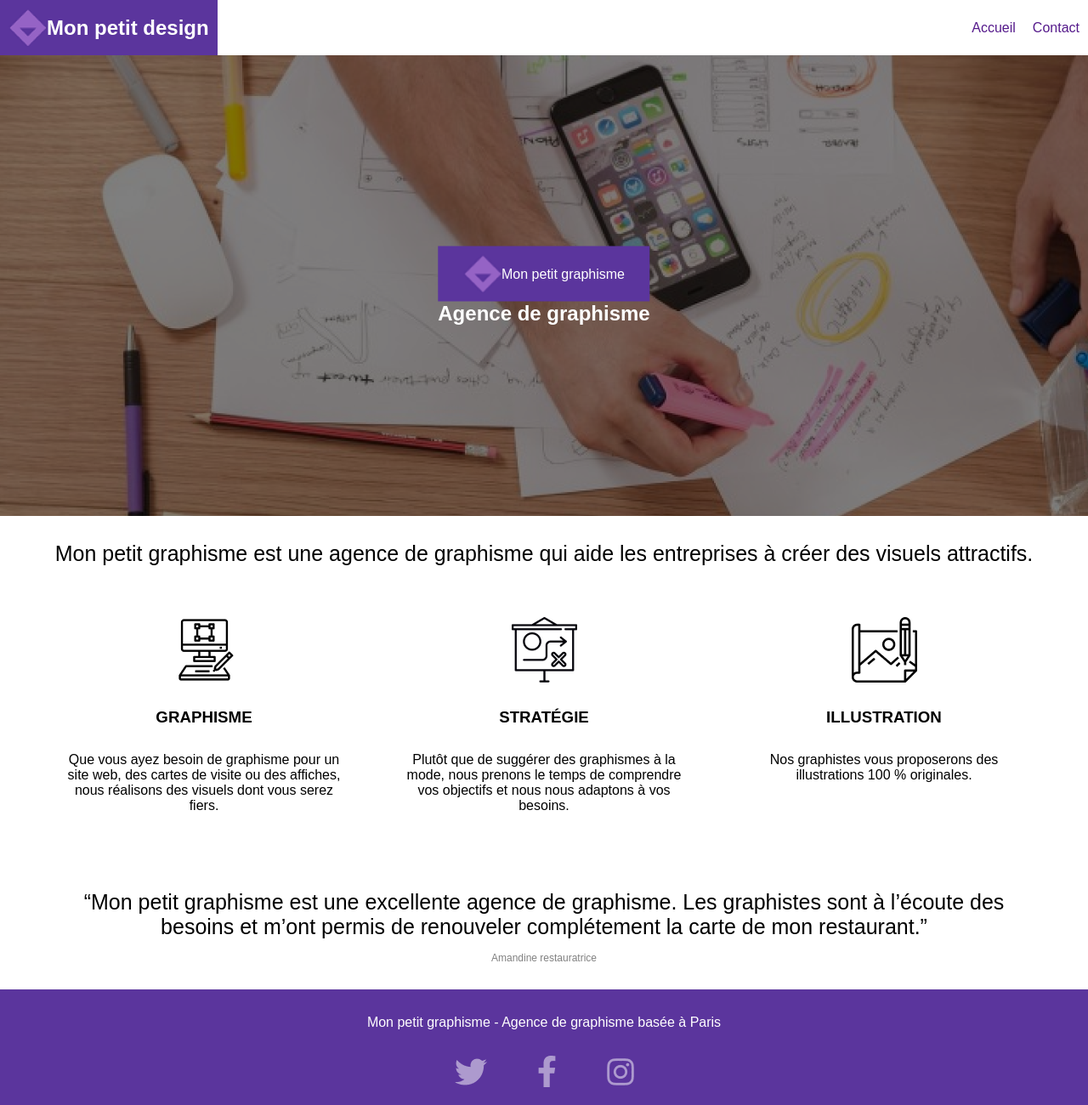
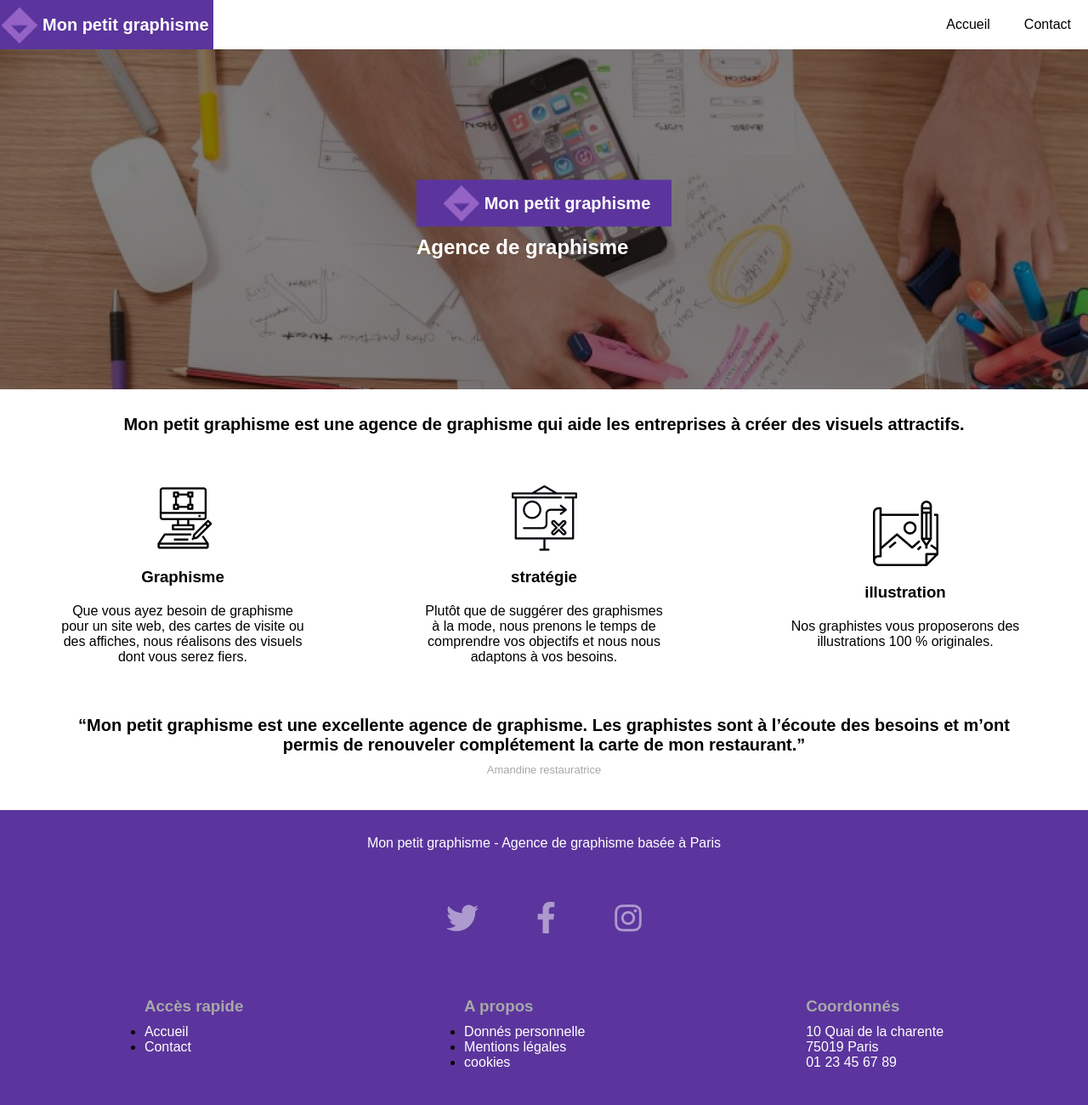
Before and after one commit to ThibautPoinloup/Exercice-responsive, a website: page index.html in a window 1280 px wide. Shown: the top 1300 px of the page at 85% size. Drawn offline with Linux system fonts and the light colour scheme.

Commit message:
changement du style.css en scss et responsive en mobile-first

```diff
--- a/index.html
+++ b/index.html
@@ -5,11 +5,11 @@
     <meta http-equiv="X-UA-Compatible" content="IE=edge">
     <meta name="viewport" content="width=device-width, initial-scale=1.0">
     <title>Exercice Responsive</title>
-    <link rel="stylesheet" href="./css/style.css">
+    <link rel="stylesheet" href="./css/main.css">
 </head>
 <body>
     <nav class="nav">
-        <a href="" class="brand"><img src="./img/Rectangle 4.png" alt="logo du site"><h1>Mon petit design</h1></a>
+        <a href="" class="nav__brand"><img src="./img/Rectangle 4.png" alt="logo du site" class="nav__logo"><h1>Mon petit graphisme</h1></a>
         <ul class="nav__items">
             <li><a href="">Accueil</a></li>
             <li><a href="">Contact</a></li>
@@ -17,50 +17,50 @@
     </nav>
     <header class="header">
         <div class="header__items">
-            <a href=""><img src="./img/Rectangle 4.png" alt=""> Mon petit graphisme</a>
+            <a href=""><img src="./img/Rectangle 4.png" alt="logo" class="header__items__logo"> Mon petit graphisme</a>
             <h2>Agence de graphisme</h2>
         </div>
     </header>
-    <main>
+    <main class="main">
         <p class="main__text">Mon petit graphisme est une agence de graphisme qui aide les entreprises à créer des visuels attractifs.</p>
-        <div class="container">
-            <article class="container__items">
-                <img src="./img/graphic-design 1.png" alt="">
+        <div class="main__container">
+            <article class="main__container__items">
+                <img src="./img/graphic-design 1.png" alt="ordinateur">
                 <h3>Graphisme</h3>
                 <p>Que vous ayez besoin de graphisme pour un site web, des cartes de visite ou des affiches, nous réalisons des visuels dont vous serez fiers.</p>
             </article>
-            <article class="container__items">
-                <img src="./img/picto-business 1.png" alt="">
+            <article class="main__container__items">
+                <img src="./img/picto-business 1.png" alt="picto bisness">
                 <h3>stratégie</h3>
                 <p>Plutôt que de suggérer des graphismes à la mode, nous prenons le temps de comprendre vos objectifs et nous nous adaptons à vos besoins.</p>
             </article>
-            <article class="container__items">
-                <img src="./img/drawing 1.png" alt="">
+            <article class="main__container__items">
+                <img src="./img/drawing 1.png" alt="drawing">
                 <h3>illustration</h3>
                 <p>Nos graphistes vous proposerons des illustrations 100 % originales.</p>
             </article>
         </div>
-        <div class="testimony">
+        <div class="main__testimony">
             <p>“Mon petit graphisme est une excellente agence de graphisme. Les graphistes sont à l’écoute des besoins et m’ont permis de renouveler complétement la carte de mon restaurant.”</p>
             <p class="testimony__name">Amandine restauratrice</p>
         </div>
     </main>
     <footer class="footer">
         <p class="footer__text">Mon petit graphisme - Agence de graphisme basée à Paris</p>
-        <div class="social__icons">
+        <div class="footer__social__icons">
             <img src="./img/twiter.png" alt="twiter-icon">
             <img src="./img/facebook.png" alt="facebook-icon">
             <img src="./img/instagram.png" alt="instagram-icon">
         </div>
-        <div class="more">
-            <article class="more_items">
+        <div class="footer__more">
+            <article class="footer__more__items">
                 <h3>Accès rapide</h3>
                 <ul>
                     <li><a href="">Accueil</a></li>
                     <li><a href="">Contact</a></li>
                 </ul>
             </article>
-            <article class="more_items">
+            <article class="footer__more__items">
                 <h3>A propos</h3>
                 <ul>
                     <li><a href="">Donnés personnelle</a></li>
@@ -68,7 +68,7 @@
                     <li><a href="">cookies</a></li>
                 </ul>
             </article>
-            <article class="more_items">
+            <article class="footer__more__items">
                 <h3>Coordonnés</h3>
                 <p>10 Quai de la charente</p>
                 <p>75019 Paris</p>
--- /dev/null
+++ b/scss/components/_footer.scss
@@ -0,0 +1,73 @@
+.footer {
+    background-color: #5b359d;
+    padding: 30px;
+    &__text {
+        text-align: center;
+        color: #fff;
+    }
+    &__social__icons {
+        display: flex;
+        justify-content: center;
+        align-items: center;
+        width: 300px;
+        margin: 30px auto;
+        img {
+            margin: 30px auto;
+        }
+    }
+    &__more {
+        display: flex;
+        flex-direction: column;
+        justify-content: space-around;
+        &__items {
+            margin: 15px;
+            h3 {
+                color: rgb(167, 168, 168);
+                margin-bottom: 10px;
+            }
+            p {
+                color: #fff;
+            }
+            ul {
+                li {
+                    a {
+                        text-decoration: none;
+                        color: #fff;
+                    }
+                }
+            }
+        }
+    }
+}
+
+@media screen and (min-width: 767px) {
+    .footer__more {
+        flex-direction: row;
+        justify-content: space-around;
+        &__items {
+            margin: 15px;
+            h3 {
+                color: rgb(167, 168, 168);
+                margin-bottom: 10px;
+            }
+            p {
+                color: #fff;
+            }
+            ul {
+                li {
+                    a {
+                        text-decoration: none;
+                        color: #fff;
+                    }
+                }
+            }
+        }
+    }
+}
+
+@media screen and (min-width: 1200px) {
+    .footer__more{
+        max-width: 1200px;
+        margin: 0 auto;
+    }
+}
--- /dev/null
+++ b/scss/components/_header.scss
@@ -0,0 +1,41 @@
+.header{
+    width: 100%;
+    height: 50vh;
+    background-image: url(/img/noz-portail-149\ 1.png);
+    background-size: cover;
+    position: relative;
+    &__items{
+        position: absolute;
+        z-index: 2;
+        left: 50%;
+        top: 50%;
+        transform: translate(-50%, -50%);
+        &__logo{
+            padding: 5px;
+        }
+        a{
+            display: flex;
+            justify-content: center;
+            align-items: center;
+            text-decoration: none;
+            color: #fff;
+            font-size: 20px;
+            font-weight: bold;
+            width: 300px;
+            background-color: #5b359d;
+        }
+        h2{
+            color: #fff;
+            margin-top: 10px;
+
+        }
+    }
+    &::after{
+        content: "";
+        position: absolute;
+        width: 100%;
+        height: 50vh;
+        background-color: rgba(0,0,0,.5);
+        z-index: 1;
+    }
+}
--- /dev/null
+++ b/scss/components/_main.scss
@@ -0,0 +1,94 @@
+.main{
+    &__text{
+        text-align: center;
+        padding: 30px;
+        width: 100%;
+        font-size: 20px;
+        font-weight: bold;
+    }
+    &__container{
+        display: flex;
+        justify-content: center;
+        align-items: center;
+        flex-direction: column;
+        &__items{
+            width: 100%;
+            padding: 30px;
+            img{
+                margin: 0 auto;
+                display: block;
+            }
+            h3{
+                text-align: center;
+                margin: 20px;
+            }
+            p{
+                text-align: center;
+            }
+        }
+    }
+    &__testimony{
+        text-align: center;
+        padding: 30px;
+        width: 100%;
+        font-size: 20px;
+        font-weight: bold;
+    }
+    .testimony__name{
+        text-align: center;
+        margin: 10px;
+        color: rgb(167, 168, 168);
+        font-size: 13px;
+        font-weight: 300;
+
+    }
+}
+
+
+@media screen and (min-width: 767px) {
+    .main{
+        &__container{
+            display: flex;
+            flex-wrap: wrap;
+            justify-content: space-between;
+            flex-direction: row;
+            &__items{
+                width: 350px;
+                padding: 30px;
+                img{
+                    margin: 0 auto;
+                    display: block;
+                }
+                h3{
+                    text-align: center;
+                    margin: 20px;
+                }
+                p{
+                    text-align: center;
+                }
+            }
+        }
+        &__testimony{
+            text-align: center;
+            padding: 30px;
+            width: 100%;
+            font-size: 20px;
+            font-weight: bold;
+        }
+        .testimony__name{
+            text-align: center;
+            margin: 10px;
+            color: rgb(167, 168, 168);
+            font-size: 13px;
+            font-weight: 300;
+
+        }
+    }
+}
+
+@media screen and (min-width: 1200px){
+    .main{
+        max-width: 1200px;
+        margin: 0 auto;
+    }
+}
--- /dev/null
+++ b/scss/components/_nav.scss
@@ -0,0 +1,45 @@
+.nav{
+    display: flex;
+    justify-content: space-between;
+    &__brand{
+        display: flex;
+        align-items: center;
+        text-decoration: none;
+        background-color: #5b359d;
+        h1{
+        color: #fff;
+        font-size: 18px;
+        padding: 5px;
+        }
+
+    }
+    &__items{
+        display: flex;
+        align-items: center;
+        li{
+            list-style-type: none;
+            padding: 10px;
+            a{
+                text-decoration: none;
+                color: #000;
+            }
+        }
+
+    }
+}
+
+@media screen and (min-width: 479px){
+    .nav{
+        &__brand{
+            h1{
+            font-size: 20px;
+            }
+        }
+        &__items{
+            li{
+                padding: 20px;
+            }
+        }
+    }
+
+}
--- /dev/null
+++ b/scss/main.scss
@@ -0,0 +1,11 @@
+*{
+    padding: 0;
+    margin: 0;
+    box-sizing: border-box;
+    font-family: sans-serif;
+}
+
+@import './components/nav';
+@import './components/header';
+@import './components/main';
+@import './components/footer'
```
Also changed, not shown: package.json (added, +20 -0 lines), css/main.css (added), css/style.css (deleted), 1 other file.
